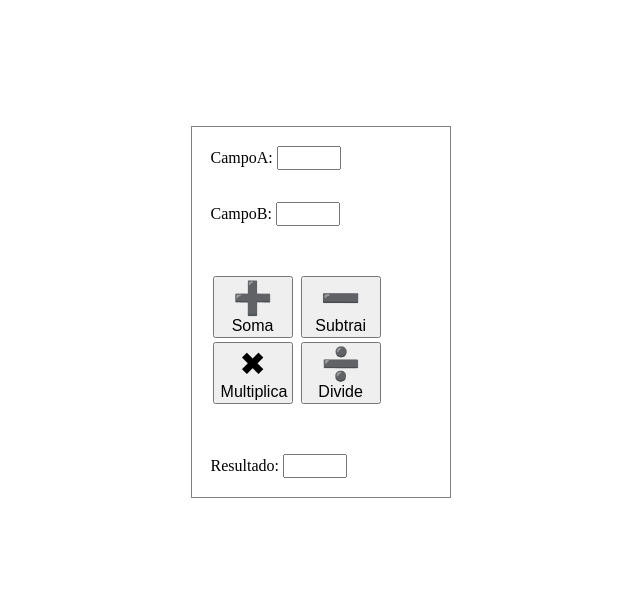
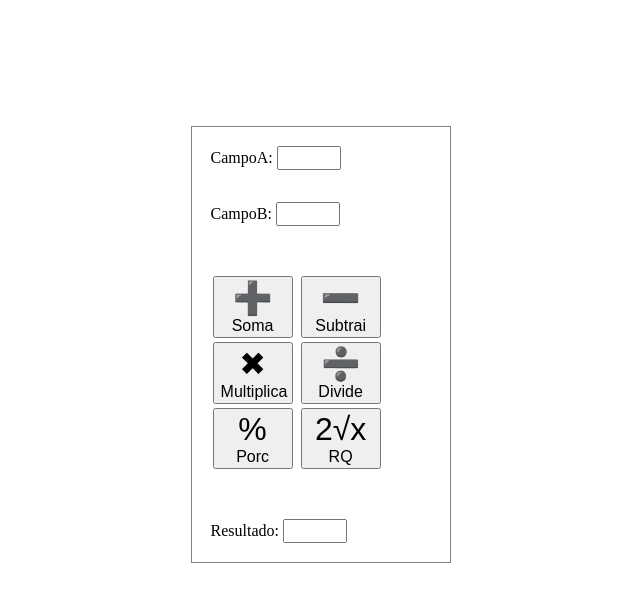
Before and after one commit to marcelofmatos/estudos-js, a plain HTML site: page calculadora/index.html in a window 1280 px wide. Shown: the whole page, without its empty margins (319-959 px from the left). Drawn offline with Linux system fonts and the light colour scheme.

Commit message:
adicionando botão % e raiz quadrada fixes marcelofmatos/estudos-www#1

```diff
--- a/calculadora/index.html
+++ b/calculadora/index.html
@@ -49,6 +49,12 @@
                 <button onclick="divide()">
                     <span>➗</span> Divide
                 </button>
+                <button onclick="porcentagem()">
+                    <span>%</span> Porc
+                </button>
+                <button onclick="RaizQuadrada()">
+                    <span>2√x</span> RQ
+                </button>
             </p>
             <label>Resultado: <input id="Resultado" /></label>
         </div>
@@ -77,6 +83,15 @@
                 B = parseInt(CampoB.value)
                 Resultado.value = A / B
             }
+            function porcentagem() {
+                A = parseInt(CampoA.value)
+                B = parseInt(CampoB.value)
+                Resultado.value = A * B/100
+            }
+            function RaizQuadrada(no) {
+                A = parseInt(CampoA.value)
+                  Resultado.value =  Math.sqrt(A)
+            }
         </script>
     </body>
 </html>
```
